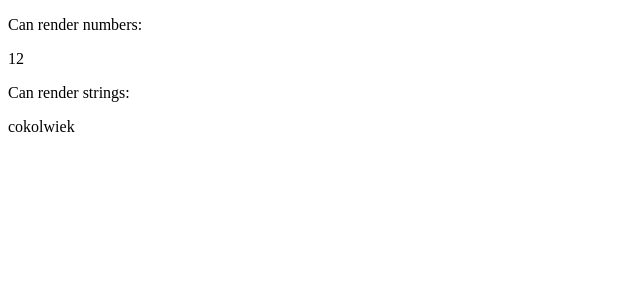
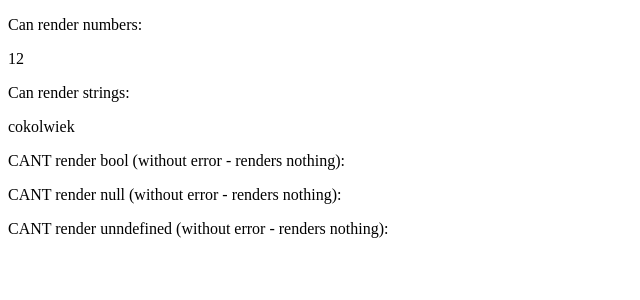
Before and after one commit to olninio/2019.07.29, a React (Create React App) app: page / in a window 1280 px wide. Shown: the top 300 px of the page, without its empty margins (0-640 px from the left). Built offline with nearby package versions, Linux system fonts and the light colour scheme.

Commit message:
Diplays nothing for nulls, undefined and booleans

```diff
--- a/src/WhatReactCanRender.js
+++ b/src/WhatReactCanRender.js
@@ -26,6 +26,12 @@ const WhatReactCanRender = () => (
     {number}
     <p>Can render strings:</p>
     {string}
+    <p>CANT render bool (without error - renders nothing):</p>
+    {bool}
+    <p>CANT render null (without error - renders nothing):</p>
+    {nullVar}
+    <p>CANT render unndefined (without error - renders nothing):</p>
+    {undef}
   </div>
 )
 
```
